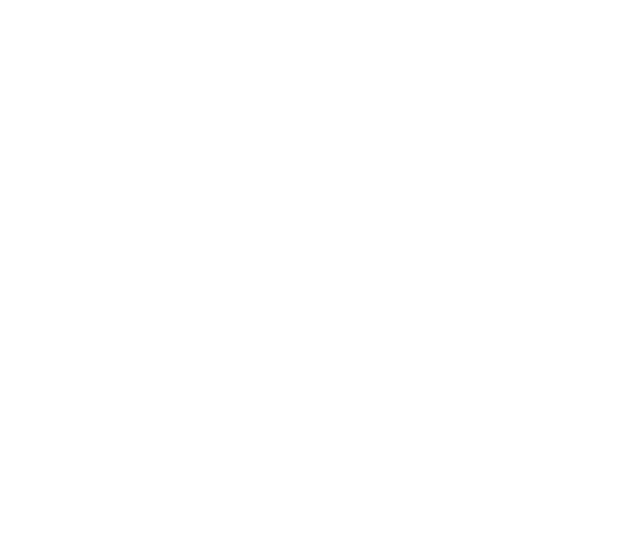
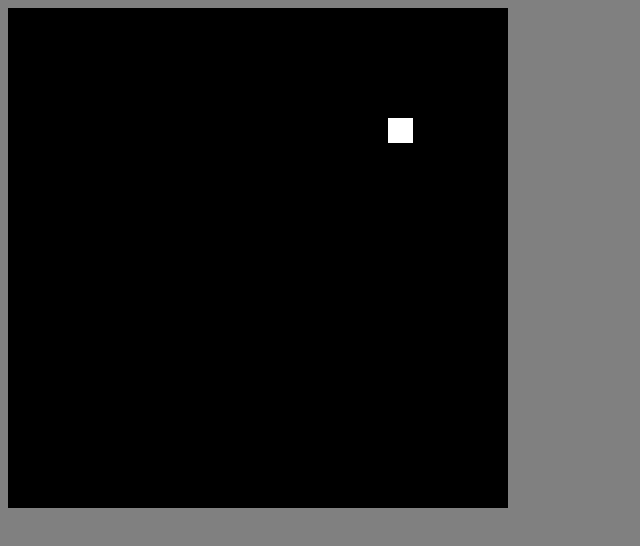
Before and after one commit to MannuPannu/extremeviolence, a website: page index.html in a window 1280 px wide. Shown: the whole page, without its empty margins (0-640 px from the left). Drawn offline with nearby package versions, Linux system fonts and the light colour scheme.

Commit message:
Game loop, jquery, bower etc

```diff
--- a/game.js
+++ b/game.js
@@ -11,5 +11,48 @@ var requestAnimFrame = (function(){
 
 
 window.onload = function() {
-	console.log("Game start");
+	var canvas = $("#canvas")[0];
+	var context = canvas.getContext("2d");
+
+	var width = canvas.width = 500;
+	var height = canvas.height = 500;
+
+	var x = 50;
+	var y = 50;
+
+	var h = 25;
+	var w = 25;
+
+	var speedX = 5;
+	var speedY = 10;
+
+	function gameLoop() {
+		requestAnimationFrame(gameLoop);
+		render();
+		update();
+	}
+
+	function render() {
+		context.fillStyle = "#000000";
+		context.fillRect(0, 0, width, height);
+		context.fillStyle = "#FFFFFF";
+		context.fillRect(x, y, h, w);
+	}
+
+	function update() {
+
+		x += speedX;
+		y += speedY;
+
+		if((x + w) > width || x < 0) {
+			speedX *= -1;
+		}
+
+		if(y + h > height || y < 0) {
+			speedY *= -1;
+		}
+	}
+
+	//Start game
+	gameLoop();
 };
--- a/index.html
+++ b/index.html
@@ -1,9 +1,11 @@
 <html>
 	<head>
 		<title>Extreme violence</title>
+
+		<script src="bower_components/jquery/dist/jquery.min.js" type="text/javascript" charset="utf-8"></script>
 		<script src="game.js" type="text/javascript" charset="utf-8"></script>
 	</head>
-	<body>
-		<div id="canvas" style="width: 100%; height: 100%">
+	<body style="background: grey;">
+		<canvas id="canvas" />
 	</body>
 </html>
```
Also changed, not shown: bower.json (added, +21 -0 lines), README.md.
